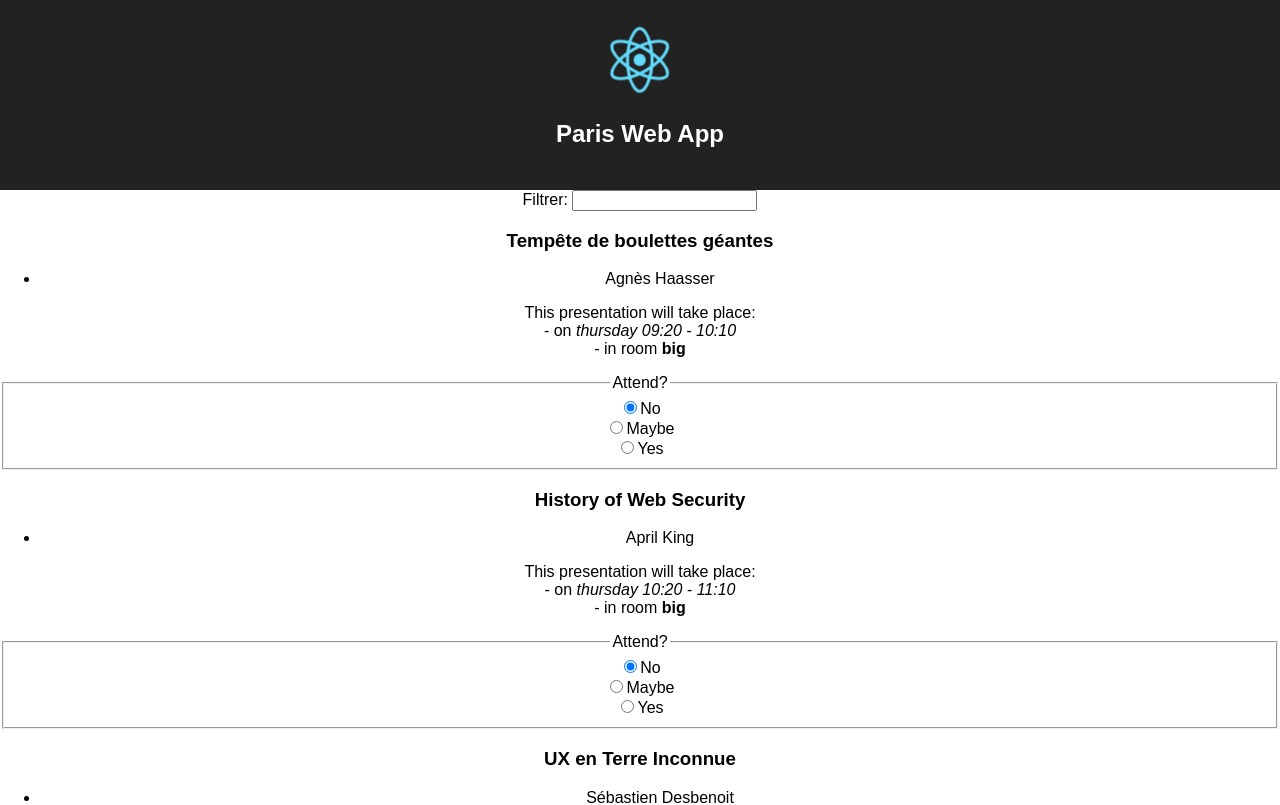
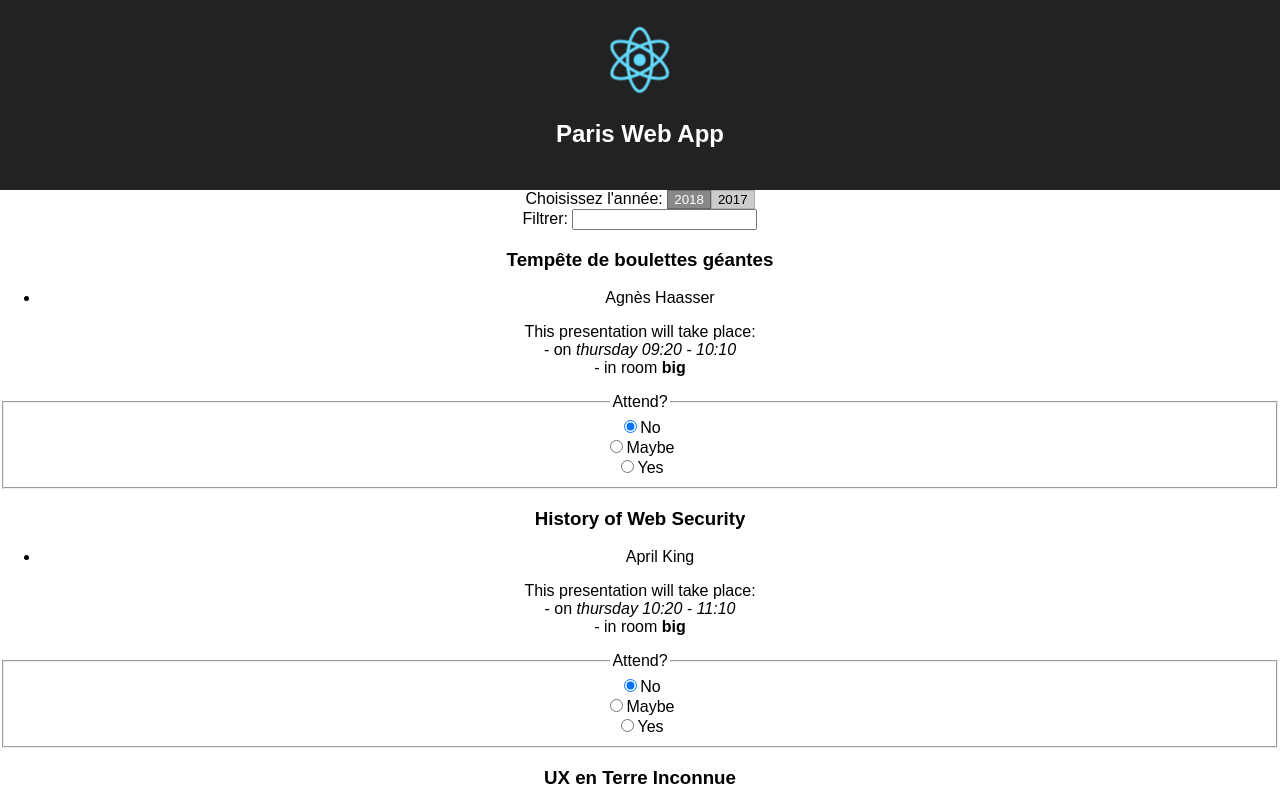
Before and after one commit to ziir/pariswebapp, a React (Create React App) app in the folder react-1/: page / in a window 1280 px wide. Shown: the top 805 px of the page. Built offline with nearby package versions, Linux system fonts and the light colour scheme.

Commit message:
Add a value chooser for years

```diff
--- a/react-1/package.json
+++ b/react-1/package.json
@@ -3,6 +3,7 @@
   "version": "0.1.0",
   "private": true,
   "dependencies": {
+    "classnames": "^2.2.6",
     "react": "^16.5.2",
     "react-dom": "^16.5.2",
     "react-scripts": "1.1.5"
--- a/react-1/public/agenda.json
+++ b/react-1/public/agenda.json
@@ -52,5 +52,14 @@
     "year": 2018,
     "start": "09:30",
     "end": "12:50"
+  },
+  {
+    "title": "Accessibilité, je t'emmènerai jusqu'au bout du back",
+    "speakers": ["Julie Moynat"],
+    "location": "small",
+    "day": "friday",
+    "year": 2017,
+    "start": "09:00",
+    "end": "09:50"
   }
 ]
--- a/react-1/src/PresentationList.js
+++ b/react-1/src/PresentationList.js
@@ -3,6 +3,7 @@
 import React, { Component, Fragment } from 'react';
 import ListItem, { type Attending, type ConferenceData } from './ListItem';
 import InputField from './InputField';
+import ValueChooser from './ValueChooser';
 
 export type Agenda = $ReadOnlyArray<ConferenceData>;
 
@@ -13,6 +14,7 @@ type Props = {|
 type State = {|
   attending: Array<Attending>,
   filterString: string,
+  selectedYear: number,
 |};
 
 class List extends Component<Props, State> {
@@ -38,6 +40,7 @@ class List extends Component<Props, State> {
     // `getDerivedStateFromProps` at the first render.
     attending: [],
     filterString: '',
+    selectedYear: 2018,
   };
 
   handleAttendingChange(index: number, attending: Attending) {
@@ -49,21 +52,37 @@ class List extends Component<Props, State> {
     this.setState({ filterString: str.toLowerCase() });
   }
 
+  handleSelectedYearChange(year: number) {
+    this.setState({ selectedYear: year });
+  }
+
   render() {
     const { agenda } = this.props;
-    const { filterString } = this.state;
+    const { filterString, selectedYear } = this.state;
+
+    const availableYears = [...new Set(agenda.map(entry => entry.year))].sort(
+      (a, b) => b - a
+    );
+
     const filteredData = agenda
       .map((entry, idx) => ({ entry, idx }))
       .filter(
         ({ entry }) =>
-          entry.title.toLowerCase().includes(filterString) ||
-          entry.speakers.some(speaker =>
-            speaker.toLowerCase().includes(filterString)
-          )
+          entry.year === selectedYear &&
+          (entry.title.toLowerCase().includes(filterString) ||
+            entry.speakers.some(speaker =>
+              speaker.toLowerCase().includes(filterString)
+            ))
       );
 
     return (
       <Fragment>
+        <ValueChooser
+          label="Choisissez l'année"
+          values={availableYears}
+          selectedValue={selectedYear}
+          onChange={this.handleSelectedYearChange.bind(this)}
+        />
         <InputField
           label="Filtrer"
           onChange={this.handleFilterSearchChange.bind(this)}
--- /dev/null
+++ b/react-1/src/ValueChooser.css
@@ -0,0 +1,10 @@
+.ValueChooser-button {
+  background: #ccc;
+  border: 1px solid #aaa;
+}
+
+.ValueChooser-button_selected {
+  background: #888;
+  border-color: #666;
+  color: white;
+}
--- /dev/null
+++ b/react-1/src/ValueChooser.js
@@ -0,0 +1,42 @@
+// @flow
+
+import React, { Component } from 'react';
+import cx from 'classnames';
+
+import './ValueChooser.css';
+
+type Props<T> = {|
+  +label: string,
+  +values: $ReadOnlyArray<T>,
+  +selectedValue: T,
+  +onChange: T => mixed,
+|};
+
+export default class ValueChooser<T: number | string> extends Component<
+  Props<T>
+> {
+  handleClick(value: T) {
+    this.props.onChange(value);
+  }
+
+  render() {
+    const { label, values, selectedValue } = this.props;
+
+    return (
+      <nav className="ValueChooser">
+        {label}:{' '}
+        {values.map(value => (
+          <button
+            type="button"
+            className={cx('ValueChooser-button', {
+              'ValueChooser-button_selected': value === selectedValue,
+            })}
+            onClick={this.handleClick.bind(this, value)}
+          >
+            {value === null ? 'Sans filtre' : value}
+          </button>
+        ))}
+      </nav>
+    );
+  }
+}
```
Also changed, not shown: 1 other file (tests, documents, lock files or other folders).
